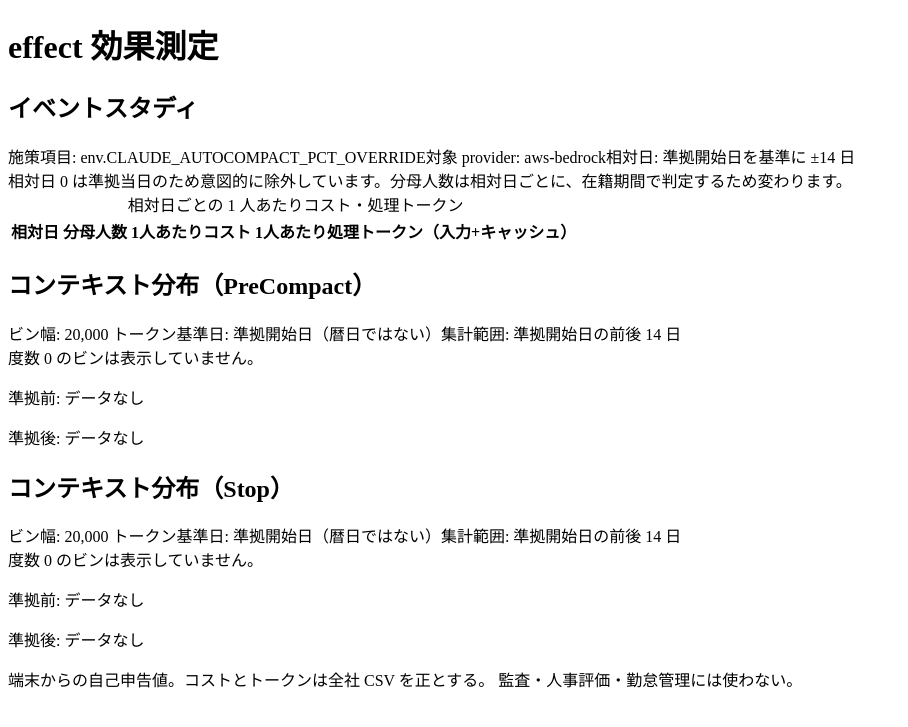
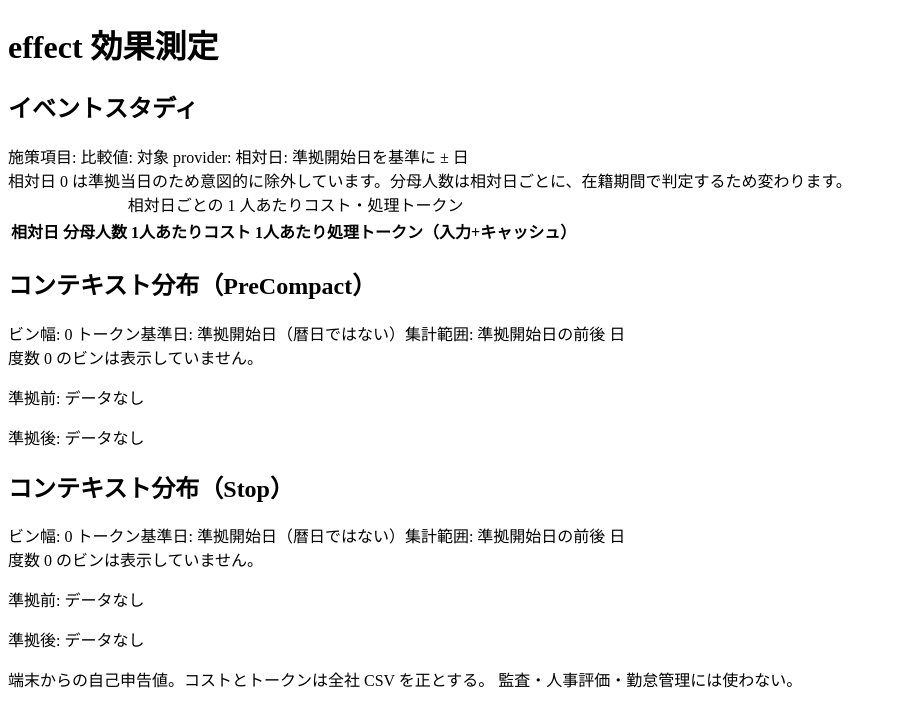
Before and after one commit to annin-total/cc-governance-server, a Flask app: template ccgov/web/templates/effect.html in a window 1280 px wide. Shown: the part 56-783 px from the top of the page, without its empty margins (0-908 px from the left). Run offline with Flask 3, Linux system fonts and the light colour scheme; the template is opened without the code that fills it, so the values that code supplies are empty; parts of the project's set-up code (start-up, migrations or seed data) failed here and were passed over.

Commit message:
fix: 効果測定の比較値を policy.py から切り離して定数に固定する
比較値を policy.SET から取っていたため、値を変えると準拠開始日が黙ってずれ、None にすると 0 件、
キーを消すと KeyError になっていた。(REFERENCE_KEY, REFERENCE_VALUE) を 1 つの実験として固定し、
画面に比較値を出す。施策項目・provider・相対日の幅・ビン幅の直書きも定数から渡す。

Co-Authored-By: Claude Opus 5.5 <noreply@anthropic.com>
Claude-Session: https://claude.ai/code/session_018r9fKFMbgoJe1T1ErgjJ3d

```diff
--- a/ccgov/constants.py
+++ b/ccgov/constants.py
@@ -13,4 +13,7 @@ CONTEXT_BIN = 20000
 
 # 効果測定の基準にする施策項目と provider。plugin_version の分布もこの項目で数える。
 REFERENCE_KEY = "env.CLAUDE_AUTOCOMPACT_PCT_OVERRIDE"
+# 効果測定は (REFERENCE_KEY, REFERENCE_VALUE) の組を 1 つの実験として扱う。policy.py の値を変えても
+# 比較は変わらない。実験を変えるときはここを差し替える。値は policy_state.prev_value の表記で書く
+REFERENCE_VALUE = "60"
 EFFECT_PROVIDER = "aws-bedrock"
--- a/ccgov/web/templates/effect.html
+++ b/ccgov/web/templates/effect.html
@@ -6,9 +6,10 @@
 
 <h2>イベントスタディ</h2>
 {{ m.chips([
-  "施策項目: env.CLAUDE_AUTOCOMPACT_PCT_OVERRIDE",
-  "対象 provider: aws-bedrock",
-  "相対日: 準拠開始日を基準に ±14 日",
+  "施策項目: " ~ reference_key,
+  "比較値: " ~ reference_value,
+  "対象 provider: " ~ provider,
+  "相対日: 準拠開始日を基準に ±" ~ span ~ " 日",
 ]) }}
 <div class="note">
   相対日 0 は準拠当日のため意図的に除外しています。分母人数は相対日ごとに、在籍期間で判定するため変わります。
@@ -33,9 +34,9 @@
 
 <h2>コンテキスト分布（PreCompact）</h2>
 {{ m.chips([
-  "ビン幅: 20,000 トークン",
+  "ビン幅: " ~ context_bin|num ~ " トークン",
   "基準日: 準拠開始日（暦日ではない）",
-  "集計範囲: 準拠開始日の前後 14 日",
+  "集計範囲: 準拠開始日の前後 " ~ span ~ " 日",
 ]) }}
 <div class="note">度数 0 のビンは表示していません。</div>
 <div class="grid">
@@ -73,9 +74,9 @@
 
 <h2>コンテキスト分布（Stop）</h2>
 {{ m.chips([
-  "ビン幅: 20,000 トークン",
+  "ビン幅: " ~ context_bin|num ~ " トークン",
   "基準日: 準拠開始日（暦日ではない）",
-  "集計範囲: 準拠開始日の前後 14 日",
+  "集計範囲: 準拠開始日の前後 " ~ span ~ " 日",
 ]) }}
 <div class="note">度数 0 のビンは表示していません。</div>
 <div class="grid">
```
Also changed, not shown: ccgov/web/admin.py (+15 -5 lines), tests/test_web_views_effect.py (+24 -0 lines).
